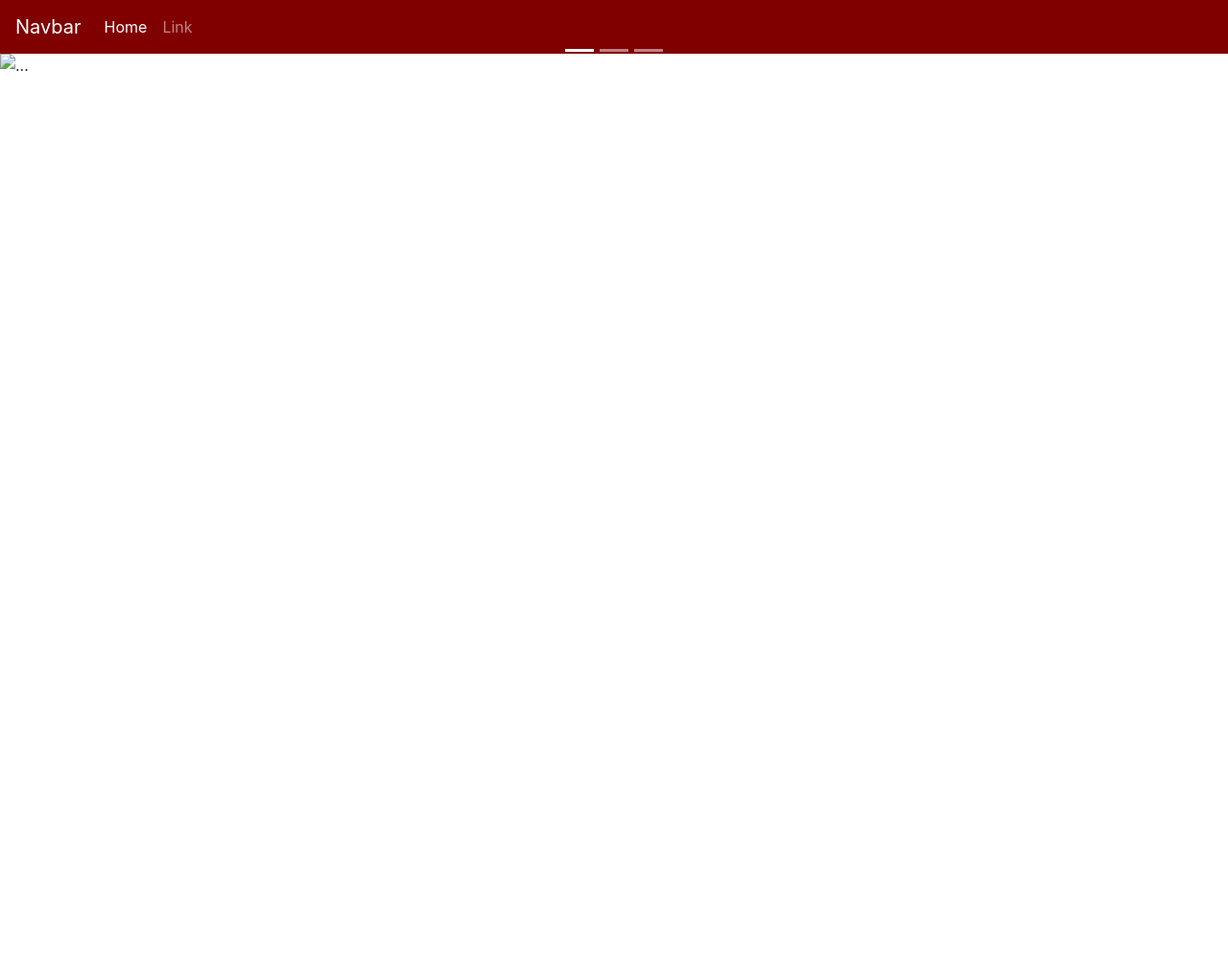
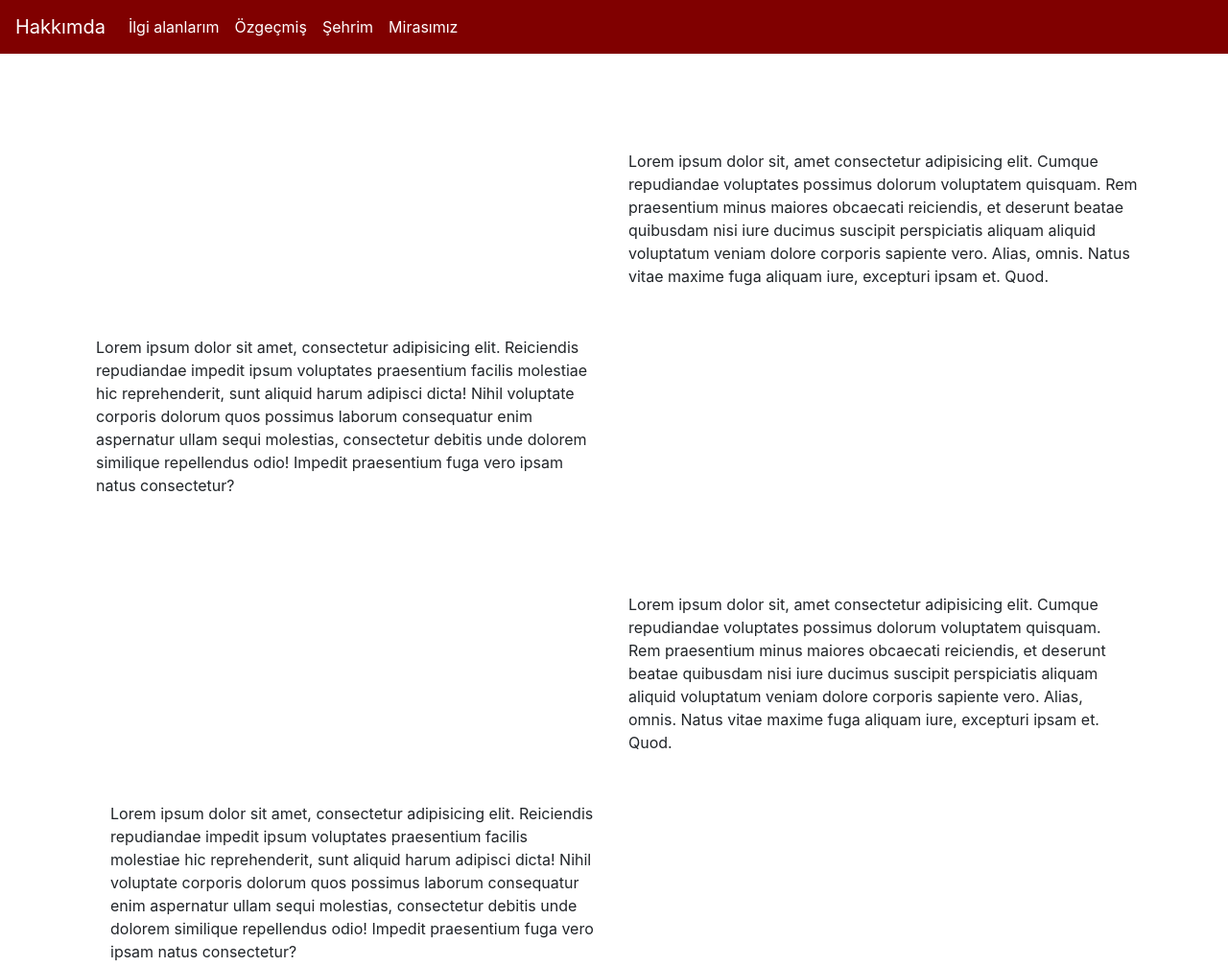
Before and after one commit to elasf/elasf.github.io, a plain HTML site: page index.html in a window 1280 px wide. Shown: the whole page at 96% size. Before the commit the page ends 800 px from the top, so only its background shows below. Drawn offline with nearby package versions, Linux system fonts and the light colour scheme.

Commit message:
hakkımda

```diff
--- a/index.html
+++ b/index.html
@@ -12,7 +12,7 @@
 
 <body>
     <nav class="navbar navbar-expand-lg navbar-dark" style="background-color: maroon;">
-        <a class="navbar-brand" href="#">Navbar</a>
+        <a class="navbar-brand" href="#">Hakkımda</a>
         <button class="navbar-toggler" type="button" data-toggle="collapse" data-target="#navbarSupportedContent" aria-controls="navbarSupportedContent" aria-expanded="false" aria-label="Toggle navigation">
           <span class="navbar-toggler-icon"></span>
         </button>
@@ -20,40 +20,64 @@
         <div class="collapse navbar-collapse" id="navbarSupportedContent">
           <ul class="navbar-nav mr-auto">
             <li class="nav-item active">
-              <a class="nav-link" href="#">Home <span class="sr-only">(current)</span></a>
+              <a class="nav-link" href="#">İlgi alanlarım <span class="sr-only">(current)</span></a>
             </li>
-            <li class="nav-item">
-              <a class="nav-link" href="#">Link</a>
+            <li class="nav-item active">
+              <a class="nav-link" href="#">Özgeçmiş<span class="sr-only">(current)</span></a>
             </li>
+            <li class="nav-item active">
+              <a class="nav-link" href="#">Şehrim<span class="sr-only">(current)</span></a>
+            </li>
+            <li class="nav-item active">
+              <a class="nav-link" href="#">Mirasımız<span class="sr-only">(current)</span></a>
+            </li>
+
         </div>
       </nav>
 
-      <div id="carouselExampleIndicators" class="carousel slide" data-ride="carousel">
-        <ol class="carousel-indicators">
-          <li data-target="#carouselExampleIndicators" data-slide-to="0" class="active"></li>
-          <li data-target="#carouselExampleIndicators" data-slide-to="1"></li>
-          <li data-target="#carouselExampleIndicators" data-slide-to="2"></li>
-        </ol>
-        <div class="carousel-inner">
-          <div class="carousel-item active">
-            <img src="..." class="d-block w-100" alt="...">
+      <div class="container" style="margin-top: 100px;">
+        <div class="row">
+          <div class="col">
+          <img src="" alt="">
           </div>
-          <div class="carousel-item">
-            <img src="..." class="d-block w-100" alt="...">
-          </div>
-          <div class="carousel-item">
-            <img src="..." class="d-block w-100" alt="...">
+          <div class="col">
+            Lorem ipsum dolor sit, amet consectetur adipisicing elit. Cumque repudiandae voluptates possimus dolorum voluptatem quisquam. Rem praesentium minus maiores obcaecati reiciendis, et deserunt beatae quibusdam nisi iure ducimus suscipit perspiciatis aliquam aliquid voluptatum veniam dolore corporis sapiente vero. Alias, omnis. Natus vitae maxime fuga aliquam iure, excepturi ipsam et. Quod.
           </div>
         </div>
-        <button class="carousel-control-prev" type="button" data-target="#carouselExampleIndicators" data-slide="prev">
-          <span class="carousel-control-prev-icon" aria-hidden="true"></span>
-          <span class="sr-only">Previous</span>
-        </button>
-        <button class="carousel-control-next" type="button" data-target="#carouselExampleIndicators" data-slide="next">
-          <span class="carousel-control-next-icon" aria-hidden="true"></span>
-          <span class="sr-only">Next</span>
-        </button>
-      </div>
+
+        <div class="container" style="margin-top: 50px;">
+          <div class="row">
+            <div class="col">
+              Lorem ipsum dolor sit amet, consectetur adipisicing elit. Reiciendis repudiandae impedit ipsum voluptates praesentium facilis molestiae hic reprehenderit, sunt aliquid harum adipisci dicta! Nihil voluptate corporis dolorum quos possimus laborum consequatur enim aspernatur ullam sequi molestias, consectetur debitis unde dolorem similique repellendus odio! Impedit praesentium fuga vero ipsam natus consectetur?
+            </div>
+          <div class="col">
+            <img src="" alt="">
+          </div>
+          </div>
+        </div>
+
+        <div class="container" style="margin-top: 100px;">
+          <div class="row">
+            <div class="col">
+            <img src="" alt="">
+            </div>
+            <div class="col">
+              Lorem ipsum dolor sit, amet consectetur adipisicing elit. Cumque repudiandae voluptates possimus dolorum voluptatem quisquam. Rem praesentium minus maiores obcaecati reiciendis, et deserunt beatae quibusdam nisi iure ducimus suscipit perspiciatis aliquam aliquid voluptatum veniam dolore corporis sapiente vero. Alias, omnis. Natus vitae maxime fuga aliquam iure, excepturi ipsam et. Quod.
+            </div>
+          </div>
+
+          <div class="container" style="margin-top: 50px; margin-bottom: 100px;">
+            <div class="row">
+              <div class="col">
+                Lorem ipsum dolor sit amet, consectetur adipisicing elit. Reiciendis repudiandae impedit ipsum voluptates praesentium facilis molestiae hic reprehenderit, sunt aliquid harum adipisci dicta! Nihil voluptate corporis dolorum quos possimus laborum consequatur enim aspernatur ullam sequi molestias, consectetur debitis unde dolorem similique repellendus odio! Impedit praesentium fuga vero ipsam natus consectetur?
+              </div>
+            <div class="col">
+              <img src="" alt="">
+            </div>
+            </div>
+          </div>
+
+
 </body>
 
 </html>
```
